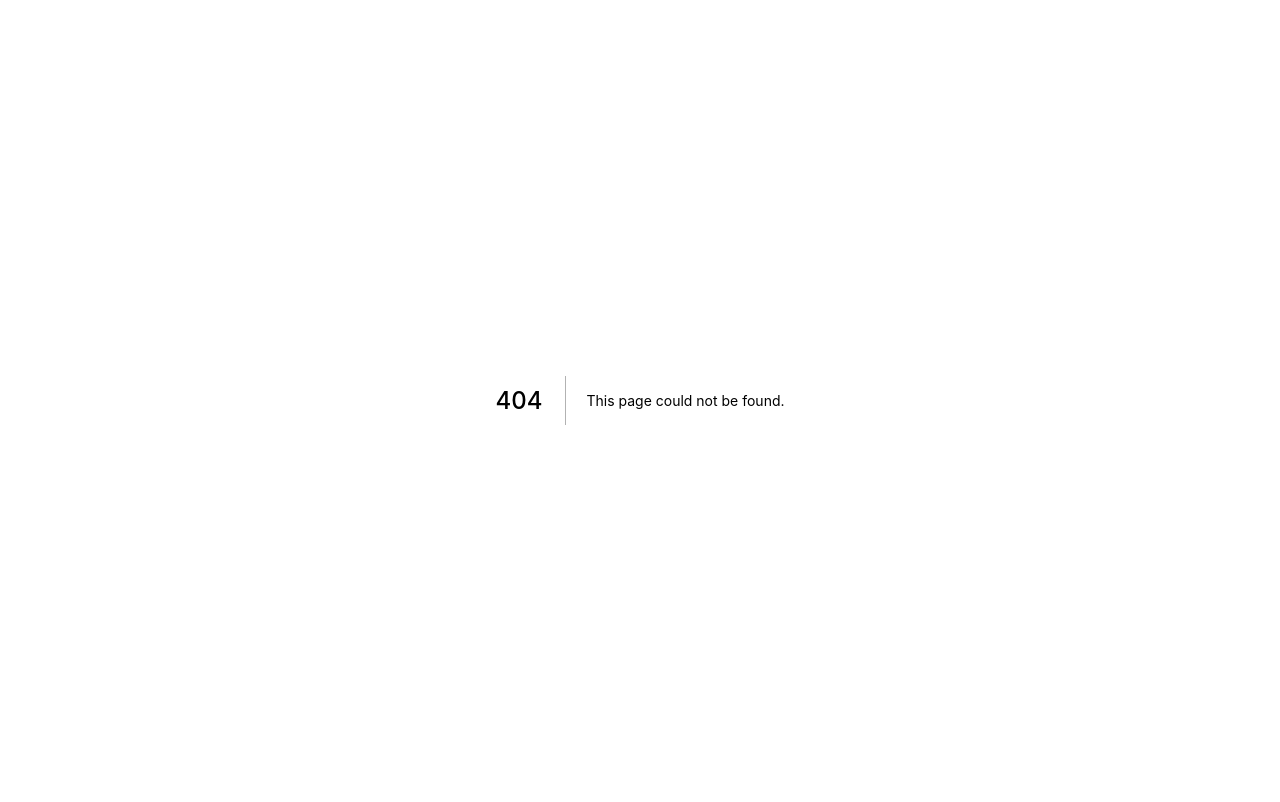
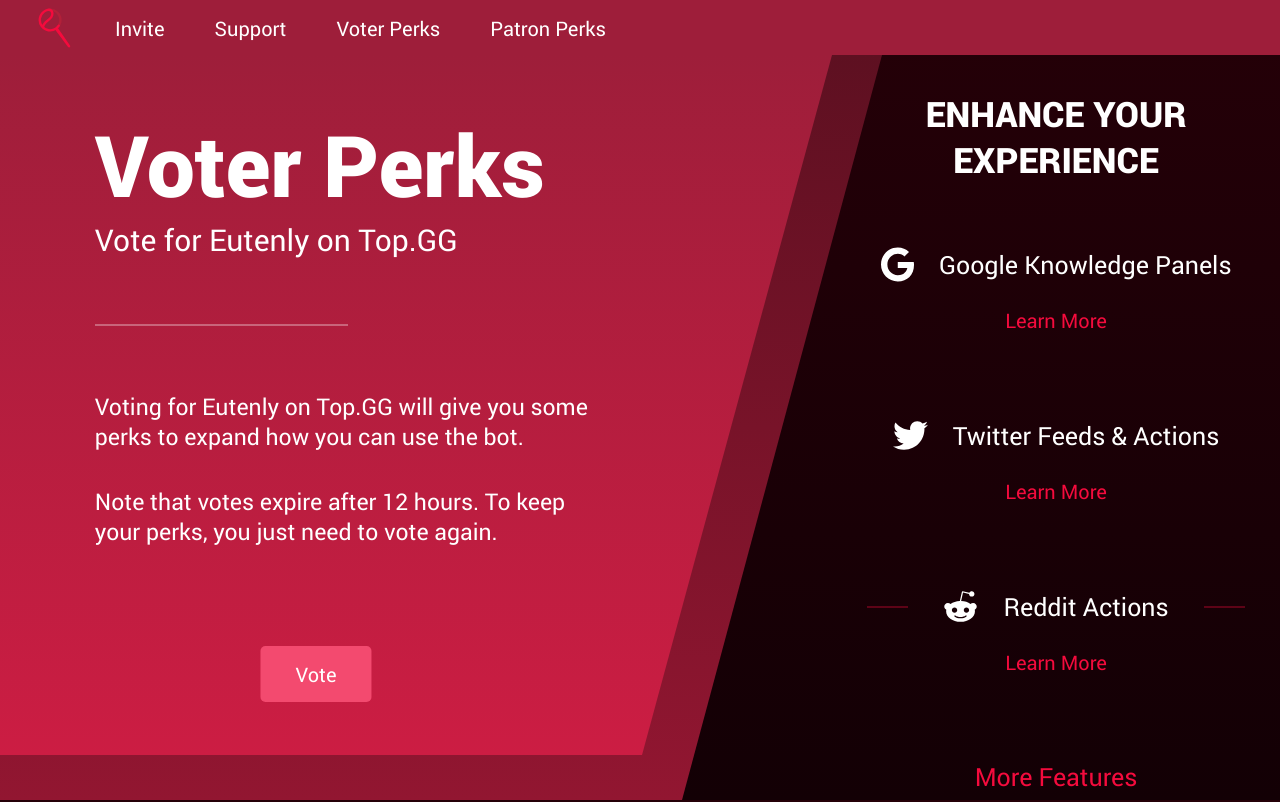
Before and after one commit to eutenly/website, a Next.js app: page /voter-perks in a window 1280 px wide. Before the commit this address had no page. Shown: the top 802 px of the page. Built offline with nearby package versions, Linux system fonts and the light colour scheme.

Commit message:
Added voter perks page

```diff
--- a/pages/index.scss
+++ b/pages/global.scss
@@ -112,7 +112,7 @@
                     }
                 }
 
-                .invite-button {
+                .button {
                     display: inline-block;
                     color: white;
                     font-family: "Roboto";
@@ -130,7 +130,7 @@
                     }
                 }
 
-                .support-server-button {
+                .button-2 {
                     display: inline-block;
                     color: white;
                     font-family: "Roboto";
@@ -347,7 +347,7 @@
                 }
             }
 
-            .ready-to-try {
+            .ready-text {
                 display: inline-block;
                 color: #f40b3d;
                 font-family: "Roboto";
@@ -360,7 +360,7 @@
                 }
             }
 
-            .invite-button {
+            .button {
                 display: inline-block;
                 color: white;
                 font-family: "Roboto";
--- /dev/null
+++ b/pages/voter-perks.jsx
@@ -0,0 +1,219 @@
+import Head from "../components/Head";
+import NavBar from "../components/NavBar";
+import "./global.scss";
+
+export default () => (
+    <div id="index">
+
+        <Head
+            title="Voter Perks - Eutenly"
+            description="Vote for Eutenly on Top.GG and get some sweet perks"
+        />
+        <NavBar />
+
+        <div className="intro">
+
+            <div className="background-effect" />
+
+            <div className="about">
+                <div className="about-content">
+
+                    <h1 className="title">Voter Perks</h1>
+                    <p className="info">Vote for Eutenly on Top.GG</p>
+
+                    <div className="divider" />
+
+                    <p className="description">Voting for Eutenly on Top.GG will give you some perks to expand how you can use the bot.</p>
+                    <p className="description">Note that votes expire after 12 hours. To keep your perks, you just need to vote again.</p>
+
+                    <a className="button" href="/vote" target="_blank">Vote</a>
+
+                </div>
+            </div>
+
+            <div className="intro-features-wrapper">
+                <div className="intro-features">
+
+                    <p className="title">Enhance Your Experience</p>
+
+                    <div className="intro-feature">
+
+                        <div className="name">
+                            <div className="divider" />
+                            <img className="icon" src="/assets/google.svg" />
+                            <p className="text">Google Knowledge Panels</p>
+                            <div className="divider" />
+                        </div>
+
+                        <p className="learn-more" onClick={() => window.scrollTo({
+                            top: document.querySelectorAll(".features .feature")[0].getBoundingClientRect().top + window.pageYOffset - 100,
+                            behavior: "smooth"
+                        })}>Learn More</p>
+
+                    </div>
+
+                    <div className="intro-feature">
+
+                        <div className="name">
+                            <div className="divider" />
+                            <img className="icon" src="/assets/twitter.svg" />
+                            <p className="text">Twitter Feeds &amp; Actions</p>
+                            <div className="divider" />
+                        </div>
+
+                        <p className="learn-more" onClick={() => window.scrollTo({
+                            top: document.querySelectorAll(".features .feature")[1].getBoundingClientRect().top + window.pageYOffset - 100,
+                            behavior: "smooth"
+                        })}>Learn More</p>
+
+                    </div>
+
+                    <div className="intro-feature">
+
+                        <div className="name">
+                            <div className="divider" />
+                            <img className="icon" src="/assets/reddit.svg" />
+                            <p className="text">Reddit Actions</p>
+                            <div className="divider" />
+                        </div>
+
+                        <p className="learn-more" onClick={() => window.scrollTo({
+                            top: document.querySelectorAll(".features .feature")[2].getBoundingClientRect().top + window.pageYOffset - 100,
+                            behavior: "smooth"
+                        })}>Learn More</p>
+
+                    </div>
+
+                    <p className="more-features" onClick={() => window.scrollTo({
+                        top: document.querySelector(".features").getBoundingClientRect().top + window.pageYOffset - 100,
+                        behavior: "smooth"
+                    })}>More Features</p>
+
+                </div>
+            </div>
+
+        </div>
+
+        <div className="features">
+
+            <p className="title">Features</p>
+
+            <div className="feature">
+
+                <div className="content">
+
+                    <div className="name">
+                        <div className="divider left" />
+                        <img className="icon" src="/assets/google.svg" />
+                        <p className="text">Google Knowledge Panels</p>
+                        <div className="divider" />
+                    </div>
+
+                    <p className="description">Google Knowledge Panels allow you to view a lot of information in a single embed about key things like people, music, companies, and more.</p>
+                    <p className="description">Knowledge Panels include people's social profiles, companies' products, music producers' albums, and music's lyrics</p>
+
+                    <p className="ready-text">Ready to vote?</p>
+                    <a className="button" href="/vote" target="_blank">Vote</a>
+
+                </div>
+
+                <img className="image" src="/assets/google-command.png" alt="An example of the Google command's result" />
+
+            </div>
+
+            <div className="feature right">
+
+                <div className="content">
+
+                    <div className="name">
+                        <div className="divider left" />
+                        <img className="icon" src="/assets/twitter.svg" />
+                        <p className="text">Twitter Feeds &amp; Actions</p>
+                        <div className="divider" />
+                    </div>
+
+                    <p className="description">View your personalized Twitter feed right in Discord. Tweets will be displayed similar to how you would see them on Twitter.</p>
+                    <p className="description">When viewing tweets, you can also like and retweet tweets. Eutenly's rich display of information provides an easy way to view content on Discord.</p>
+
+                    <p className="ready-text">Ready to vote?</p>
+                    <a className="button" href="/vote" target="_blank">Vote</a>
+
+                </div>
+
+                <img className="image right" src="/assets/youtube-command.png" alt="An example of the YouTube command's result" />
+
+            </div>
+
+            <div className="feature">
+
+                <div className="content">
+
+                    <div className="name">
+                        <div className="divider left" />
+                        <img className="icon" src="/assets/reddit.svg" />
+                        <p className="text">Reddit Actions</p>
+                        <div className="divider" />
+                    </div>
+
+                    <p className="description">While browsing Reddit, enjoy the added benefit of being able to upvote and downvote posts right from Discord. Voting is as simple as reacting to a message.</p>
+                    <p className="description">Eutenly also supports saving posts and viewing your saved posts. While viewing a post, add a reaction to save it to your Reddit account.</p>
+
+                    <p className="ready-text">Ready to vote?</p>
+                    <a className="button" href="/vote" target="_blank">Vote</a>
+
+                </div>
+
+                <img className="image" src="/assets/google-command.png" alt="An example of the Google command's result" />
+
+            </div>
+
+            <div className="feature right">
+
+                <div className="content">
+
+                    <div className="name">
+                        <div className="divider left" />
+                        <img className="icon" src="/assets/link.svg" />
+                        <p className="text">More Saved Links</p>
+                        <div className="divider" />
+                    </div>
+
+                    <p className="description">Saved Links allow you to bookmark search results and links so you can quickly access them in the future. As a voter, your limit for the amount of posts you can save doubles from 15 to 30.</p>
+                    <p className="description">You can view your saved links anytime in organized pages for easy viewing.</p>
+
+                    <p className="ready-text">Ready to vote?</p>
+                    <a className="button" href="/vote" target="_blank">Vote</a>
+
+                </div>
+
+                <img className="image right" src="/assets/youtube-command.png" alt="An example of the YouTube command's result" />
+
+            </div>
+
+            <div className="feature">
+
+                <div className="content">
+
+                    <div className="name">
+                        <div className="divider left" />
+                        <img className="icon" src="/assets/spotify.svg" />
+                        <p className="text">Modify Spotify Playlists</p>
+                        <div className="divider" />
+                    </div>
+
+                    <p className="description">Found a song that you like? Have Eutenly add it to a playlist with a simple command to easily be able to listen to it again.</p>
+                    <p className="description">You'll also be able to view your playlists, quickly get details about songs and artists, and even remove songs.</p>
+
+                    <p className="ready-text">Ready to vote?</p>
+                    <a className="button" href="/vote" target="_blank">Vote</a>
+
+                </div>
+
+                <img className="image" src="/assets/twitter-command.png" alt="An example of the Twitter command's result" />
+
+            </div>
+
+        </div>
+
+    </div>
+);
```
Also changed, not shown: pages/index.jsx (+15 -15 lines), public/assets/spotify.svg (added).
